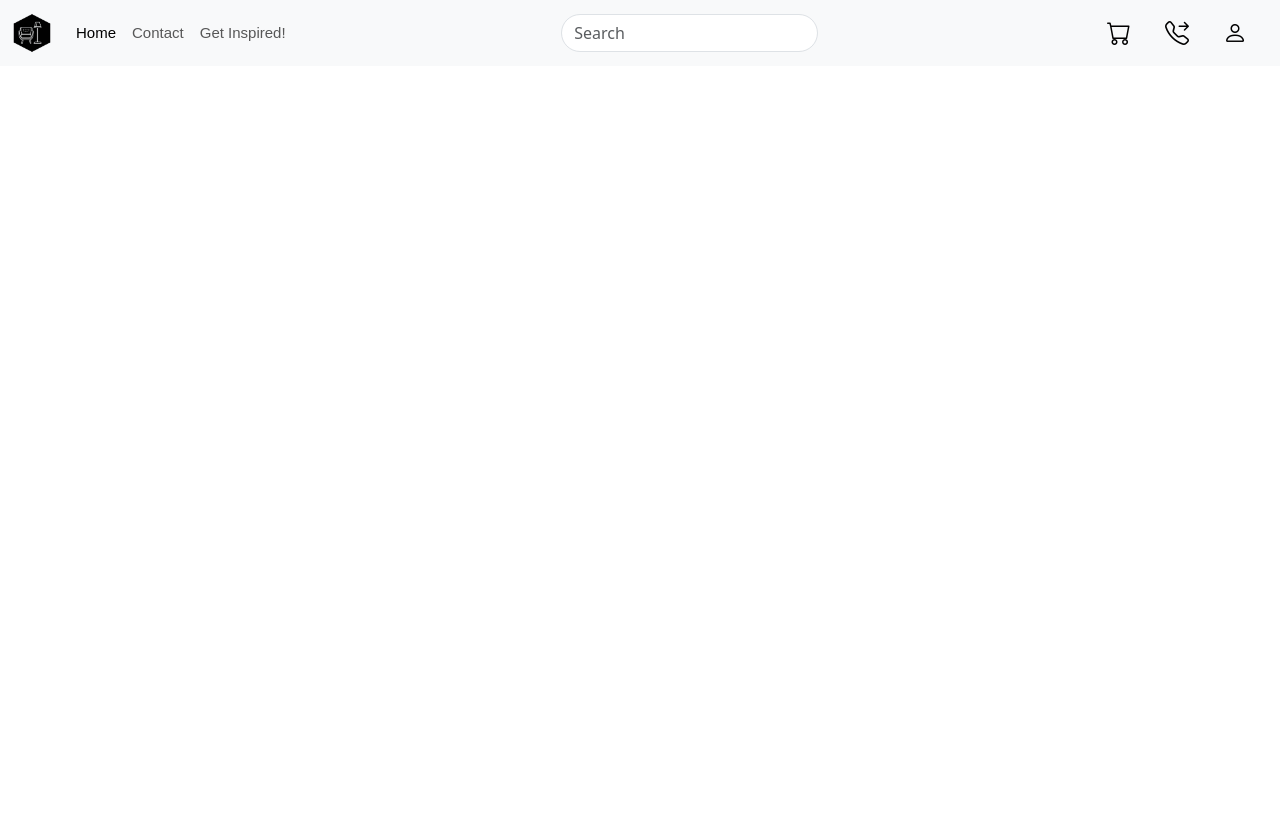
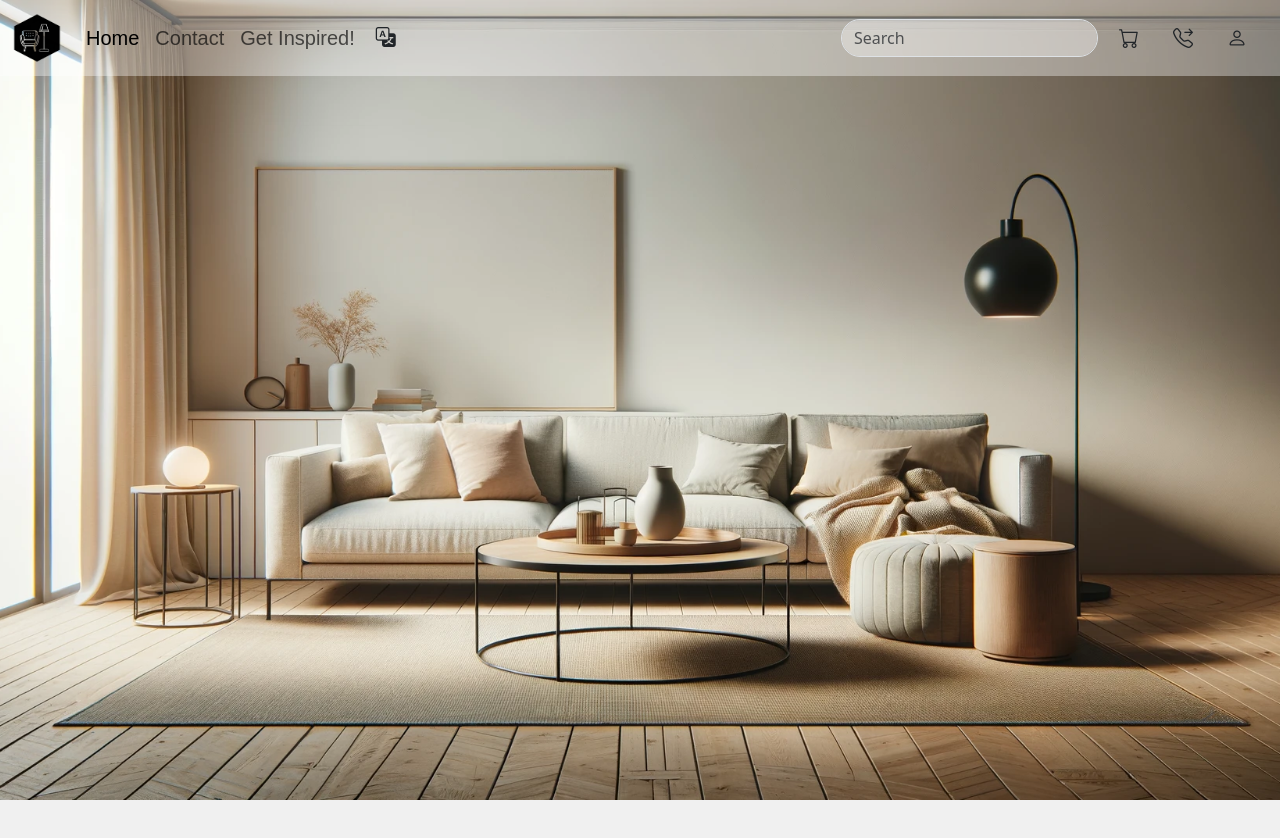
Before and after one commit to jhersON1/intelliSpace-front, an Angular app: page / in a window 1280 px wide. Shown: the top 838 px of the page. Before the commit the page ends 800 px from the top, so only its background shows below. Built offline with nearby package versions, Linux system fonts and the light colour scheme.

Commit message:
banner on home page

```diff
--- a/angular.json
+++ b/angular.json
@@ -31,13 +31,9 @@
             ],
             "styles": [
               "src/styles.scss",
-              "node_modules/bootstrap/dist/css/bootstrap.min.css",
               "node_modules/bootstrap-icons/font/bootstrap-icons.min.css"
             ],
-            "scripts": [
-              "node_modules/@popperjs/core/dist/umd/popper.min.js",
-              "node_modules/bootstrap/dist/js/bootstrap.min.js"
-            ],
+            "scripts": [],
             "server": "src/main.server.ts",
             "prerender": true,
             "ssr": {
--- a/src/app/components/navbar/navbar.component.html
+++ b/src/app/components/navbar/navbar.component.html
@@ -1,6 +1,6 @@
-<nav class="navbar navbar-expand-lg bg-body-tertiary">
+<nav class="navbar navbar-expand-lg fixed-top">
     <div class="container-fluid">
-      <a class="navbar-brand" href="#"><img src="assets\Logo\logo.png" alt="Logo"></a>
+      <a class="navbar-brand" href="#"><img [src]="logo" alt="Logo"></a>
       <button class="navbar-toggler" type="button" data-bs-toggle="collapse" data-bs-target="#navbarSupportedContent" aria-controls="navbarSupportedContent" aria-expanded="false" aria-label="Toggle navigation">
         <span class="navbar-toggler-icon"></span>
       </button>
@@ -15,17 +15,20 @@
           <li class="nav-item">
             <a class="nav-link" href="#">Get Inspired!</a>
           </li>
+          <li>
+            <button class="btn  me-2" type="button"><i class="bi bi-translate"></i></button>
+          </li>
         </ul>
         <ul class="navbar-nav me-auto mb-2 mb-lg-0">
-          <form class="d-flex" role="search">
-            <input class="form-control me-2" type="search" placeholder="Search" aria-label="Search">
-          </form>
         </ul>
-      </div>
-      <div class="d-flex">
-        <button class="btn btn-outline-light me-2" type="button"><i class="bi bi-cart"></i></button>
-        <button class="btn btn-outline-light me-2" type="button"><i class="bi bi-telephone-forward"></i></button>
-        <button class="btn btn-outline-light me-2" type="button"><i class="bi bi-person"></i></button>
+        <form class="d-flex" role="search">
+          <input class="form-control me-2" type="search" placeholder="Search" aria-label="Search">
+        </form>
+        <div class="d-flex">
+          <button class="btn me-2" type="button"><i class="bi bi-cart"></i></button>
+          <button class="btn me-2" type="button"><i class="bi bi-telephone-forward"></i></button>
+          <button class="btn me-2" type="button"><i class="bi bi-person"></i></button>
+        </div>
       </div>
     </div>
   </nav>
--- a/src/app/components/navbar/navbar.component.scss
+++ b/src/app/components/navbar/navbar.component.scss
@@ -1,22 +1,21 @@
 .navbar {
-    background-color: rgba(255, 255, 255, 0.5);
+    background-color: rgba(255, 255, 255, 0.374);
 }
 
-.btn i {
-    color: black;
-    font-size: 24px;
+.btn i{
+    font-size: 1.25rem
 }
-
 .navbar-brand img {
-    width: 40px;
-    height: 40px;
+    width: 50px;
+    height: 50px;
 }
 
 .form-control {
     border-radius: 20px;
+    background-color: rgba(255, 255, 255, 0.374);
 }
 
 .nav-link{
-    font-family: Arial, sans-serif; /* Cambia la fuente de letra */
-    font-size: 15px; /* Cambia el tamaño de la fuente */
+    font-family: Arial, sans-serif;
+    font-size: 20px;
 }
--- a/src/app/components/navbar/navbar.component.ts
+++ b/src/app/components/navbar/navbar.component.ts
@@ -8,5 +8,5 @@ import { Component } from '@angular/core';
   styleUrl: './navbar.component.scss'
 })
 export class NavbarComponent {
-
+  logo = "assets/logo/logo.png"
 }
--- a/src/app/homePage/home-page.component.html
+++ b/src/app/homePage/home-page.component.html
@@ -1 +1,20 @@
 <app-navbar></app-navbar>
+<script>
+  window.addEventListener('scroll', function() {
+    var navbar = document.querySelector('app-navbar');
+    var bannerHeight = document.querySelector('.banner').offsetHeight;
+    var scrollTop = window.scrollY || window.pageYOffset;
+    if (scrollTop > bannerHeight) {
+      navbar.style.opacity = '1';
+    } else {
+      navbar.style.opacity = '0.5';
+    }
+  });
+</script>
+<div class="banner">
+    <img [src]="banner" class="img-fluid" alt="Banner">
+</div>
+<!-- Agrega más contenido para hacer scroll -->
+<div style="height: 1000px; background-color: #f0f0f0;">
+  <!-- Contenido adicional -->
+</div>
--- a/src/app/homePage/home-page.component.scss
+++ b/src/app/homePage/home-page.component.scss
@@ -0,0 +1,10 @@
+  .banner {
+    position: relative;
+    height: 800px;
+  }
+
+  .banner img {
+    width: 100%;
+    height: 100%;
+    object-fit: cover;
+  }
--- a/src/app/homePage/home-page.component.ts
+++ b/src/app/homePage/home-page.component.ts
@@ -9,5 +9,5 @@ import { NavbarComponent } from '../components/navbar/navbar.component';
   styleUrl: './home-page.component.scss'
 })
 export default class HomePageComponent {
-
+  banner = "assets/banner/banner.png"
 }
--- a/src/index.html
+++ b/src/index.html
@@ -6,6 +6,9 @@
   <base href="/">
   <meta name="viewport" content="width=device-width, initial-scale=1">
   <link rel="icon" type="image/x-icon" href="favicon.ico">
+  <link href="https://cdn.jsdelivr.net/npm/bootstrap@5.3.2/dist/css/bootstrap.min.css" rel="stylesheet" integrity="sha384-T3c6CoIi6uLrA9TneNEoa7RxnatzjcDSCmG1MXxSR1GAsXEV/Dwwykc2MPK8M2HN" crossorigin="anonymous">
+  <script src="https://cdn.jsdelivr.net/npm/@popperjs/core@2.11.8/dist/umd/popper.min.js" integrity="sha384-I7E8VVD/ismYTF4hNIPjVp/Zjvgyol6VFvRkX/vR+Vc4jQkC+hVqc2pM8ODewa9r" crossorigin="anonymous"></script>
+  <script src="https://cdn.jsdelivr.net/npm/bootstrap@5.3.2/dist/js/bootstrap.min.js" integrity="sha384-BBtl+eGJRgqQAUMxJ7pMwbEyER4l1g+O15P+16Ep7Q9Q+zqX6gSbd85u4mG4QzX+" crossorigin="anonymous"></script>
 </head>
 <body>
   <app-root></app-root>
```
Also changed, not shown: src/assets/banner/banner.png (added).
